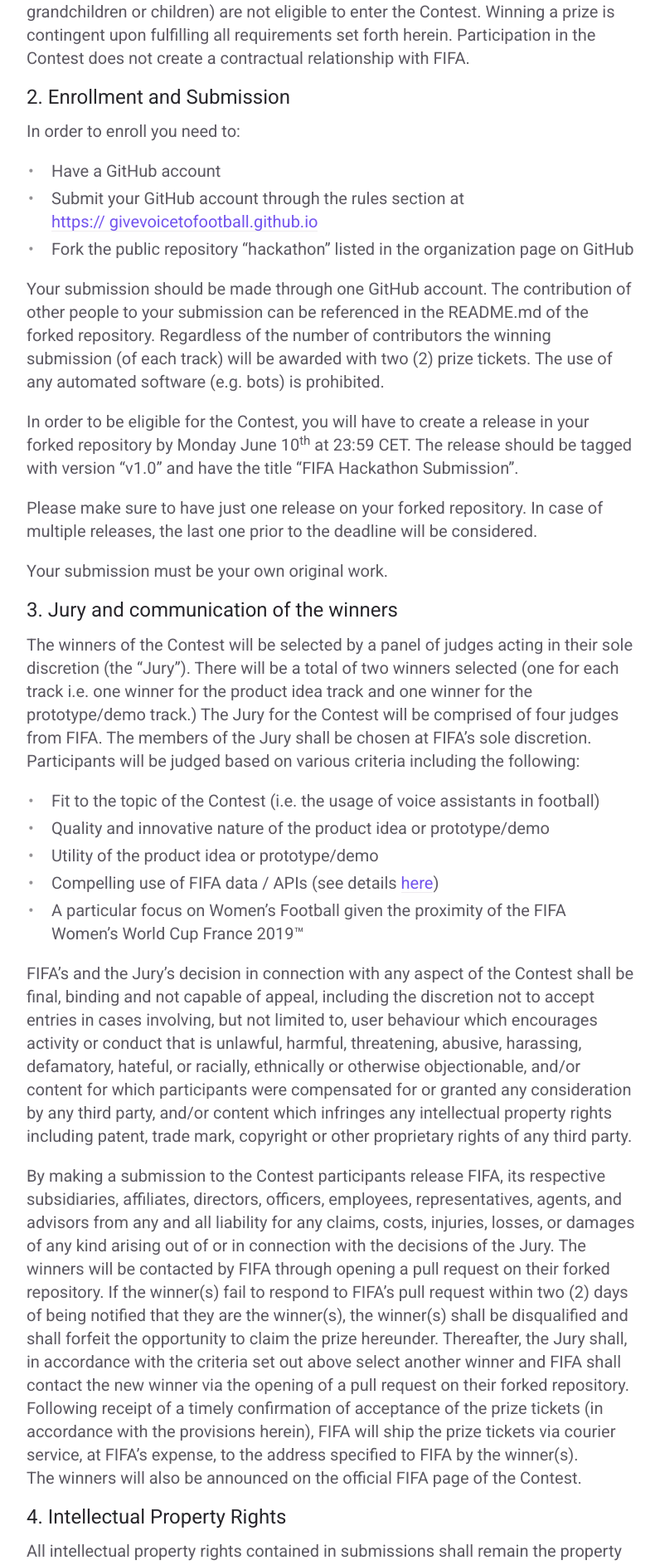
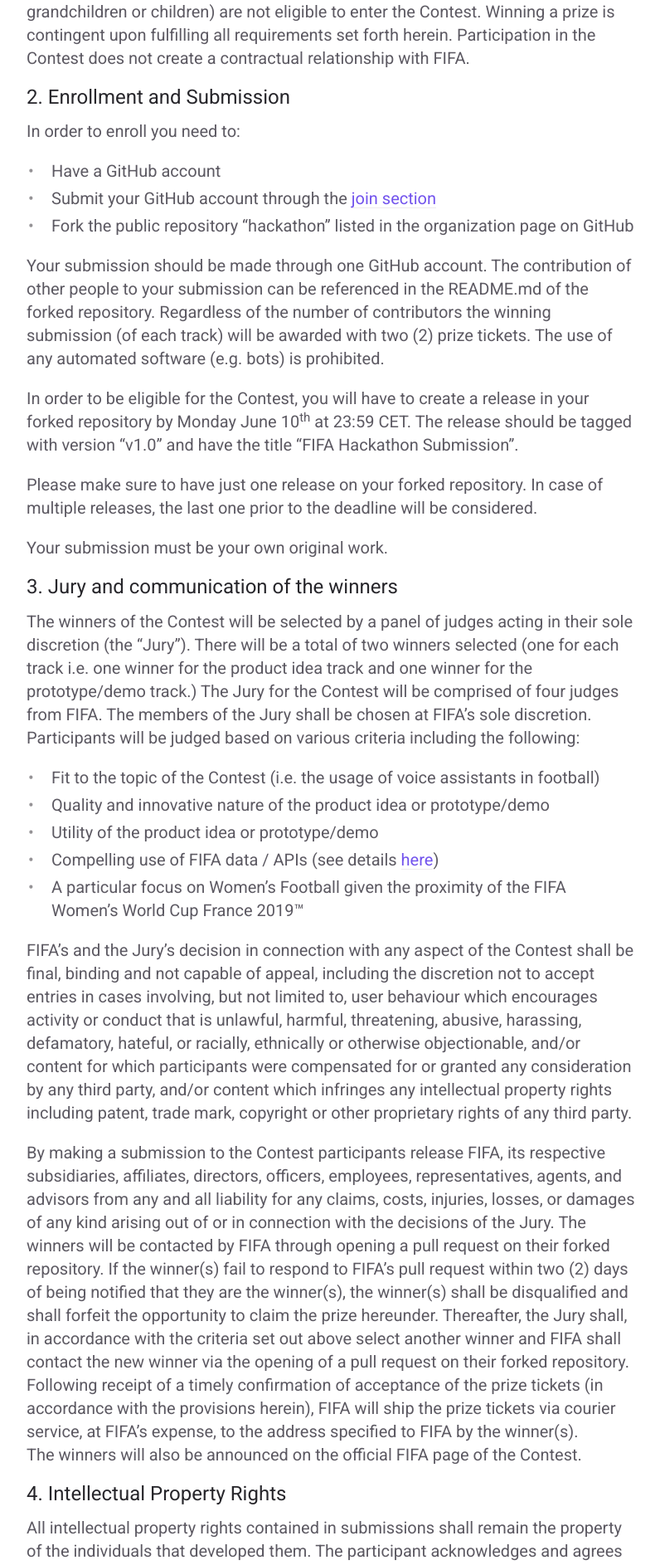
Before and after one commit to givevoicetofootball/givevoicetofootball.github.io, a Jekyll site: the page built from rules.md, in a window 1280 px wide. Shown: the part 624-2510 px from the top of the page at 83% size, without its empty margins (356-1152 px from the left). Built offline with Jekyll 4.4.1, drawn with Linux system fonts in a browser that asks for light colours.

Commit message:
FIxed the link to the join section

```diff
--- a/rules.md
+++ b/rules.md
@@ -25,7 +25,7 @@ Winning a prize is contingent upon fulfilling all requirements set forth herein.
 ## 2. Enrollment and Submission
 In order to enroll you need to:
 -	Have a GitHub account
--	Submit your GitHub account through the rules section at <https:// givevoicetofootball.github.io>
+-	Submit your GitHub account through the [join section](/join)
 -	Fork the public repository “hackathon” listed in the organization page on GitHub
 
  Your submission should be made through one GitHub account. The contribution of other people to your submission can be referenced in the README.md of the forked repository. Regardless of the number of contributors the winning submission (of each track) will be awarded with two (2) prize tickets. The use of any automated software (e.g. bots) is prohibited.
```
